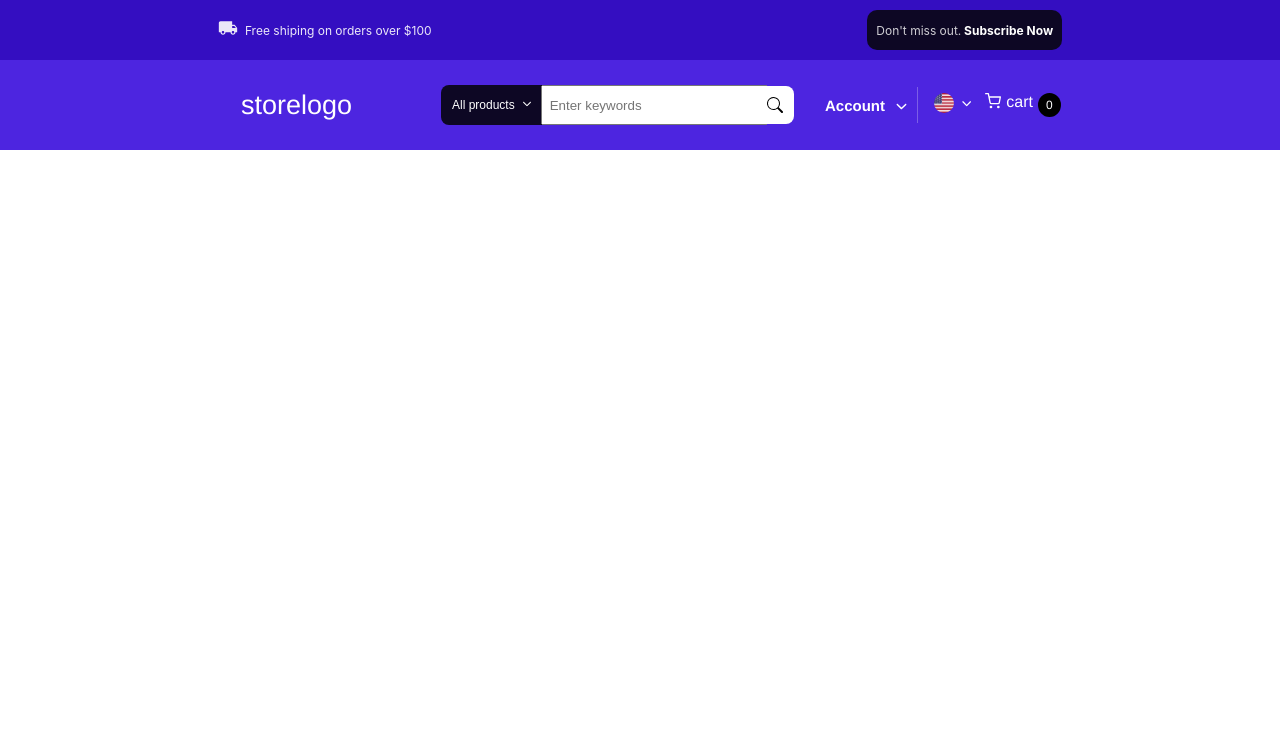
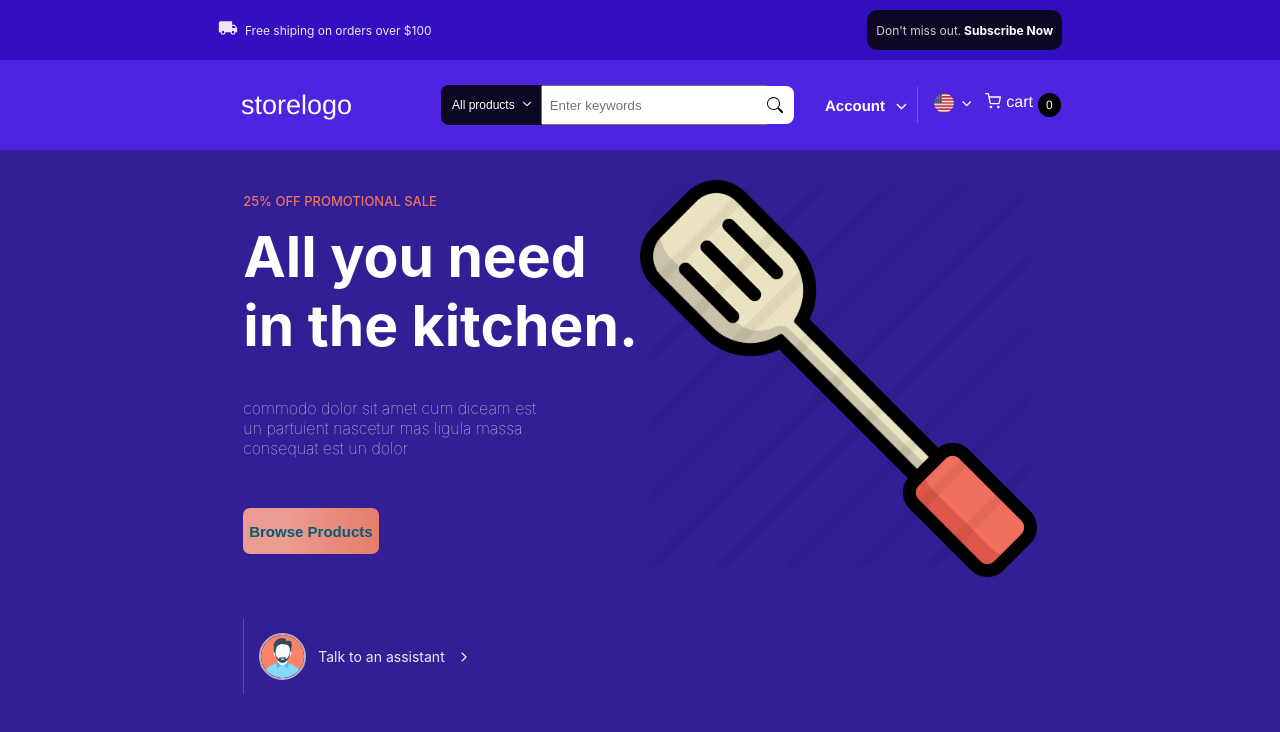
Before and after one commit to AyahElsayed/E-Commerce-Lite, a React (Create React App) app: page / in a window 1280 px wide. Shown: the top 732 px of the page. Built offline with nearby package versions, Linux system fonts and the light colour scheme.

Commit message:
UI of hero view

```diff
--- a/src/components/Layout.js
+++ b/src/components/Layout.js
@@ -3,11 +3,13 @@ import {Route, Switch} from 'react-router-dom';
 import {Header} from './Header/Header';
 import {Footer} from './Footer';
 import {Content} from './Content';
+import HeroView from '../containters/Home/components/HeroView/HeroView';
 
 export const Layout = () => {
   return (
       <div>
           <Header />
+          <HeroView/>
           {/* <Content /> */}
           {/* <Footer /> */}
       </div>
--- /dev/null
+++ b/src/containters/Home/components/HeroView/HeroView.js
@@ -0,0 +1,39 @@
+import React from 'react'
+import './index.scss'
+import { IoIosArrowForward } from 'react-icons/io'
+
+const HeroView = () => {
+    return (
+        <div>
+            <div className="HeroView">
+                <div className="container">
+                    <div className="content">
+                        <p className="hint">
+                            25% off promotional sale
+                        </p>
+                        <h1 className="title">
+                            All you need in the kitchen.
+                        </h1>
+                        <p className="desc">
+                            commodo dolor sit amet cum diceam est un partuient nascetur mas ligula massa consequat est un dolor
+                        </p>
+                        <button className="mainBtn">Browse Products</button>
+                        <div className="assistant">
+                            <div className="content-assistant">
+                                <img src="./assets/assistant.png" alt="assistantImg" />
+                                <span>Talk to an assistant</span>
+                                <span className="icon"><IoIosArrowForward /></span>
+                            </div>
+                        </div>
+                    </div>
+
+                    <div className="mainImg">
+                        <img src="./assets/handTool.png" alt="mainImg" />
+                    </div>
+                </div>
+            </div>
+        </div>
+    )
+}
+
+export default HeroView
--- a/src/containters/Home/components/HeroView/index.scss
+++ b/src/containters/Home/components/HeroView/index.scss
@@ -0,0 +1,80 @@
+.HeroView{
+    height: 655px;
+    background-color: #321F96;
+    margin: 0;
+    padding: 0;
+    .container{
+        width:62%;
+        margin:auto;
+        display:flex;
+        padding-top: 30px;
+        .content{
+            flex: 1;
+        }
+        .hint{
+            color:#EF715D;
+            text-transform: uppercase;
+            font-size: 13px;
+            font-weight: 500;
+        }
+        .title{
+            color:#fff;
+            font-size: 57px;
+            margin-top: 0;
+        }
+        .desc{
+            color:#fff;
+            width: 311px;
+            opacity: 0.9;
+            font-weight: 100;
+            margin-bottom: 50px;
+        }
+        .mainBtn{
+            color: #025D75;
+            font-size: 15px;
+            font-weight: 600;
+            // width: 154px;
+            height: 46px;
+            background: linear-gradient(90deg, rgba(235,155,143,1) 33%, rgba(235,127,103,0.9668067055923932) 100%);
+            border-radius: 7px;
+            border-style: none;
+            margin-bottom: 20px;
+            &:hover{
+                opacity:.8;
+            }
+        }
+        .assistant{
+            border-left: 1px solid #e7e7dc38;
+            height: 75px;
+            display: flex;
+            flex: 1;
+            padding-left: 15px;
+            margin-top: 45px;
+            .content-assistant{
+                display: flex;
+                align-items: center;
+            }
+            img{
+                width: 43px;
+                border: 2px solid #bbb2b2;
+                border-radius: 50%;
+            }
+            span{
+                font-size: 14px;
+                padding-left: 12px;
+                color: #fff;
+                opacity: .9;
+                font-weight: 400;
+            }
+            .icon{
+                display: flex;
+            }
+        }
+        .mainImg{
+            flex: 1;
+            img{
+                width: 100%;
+            }
+        }
+    }
+}
```
Also changed, not shown: public/assets/assistant.png (added), public/assets/handTool.png (added).
